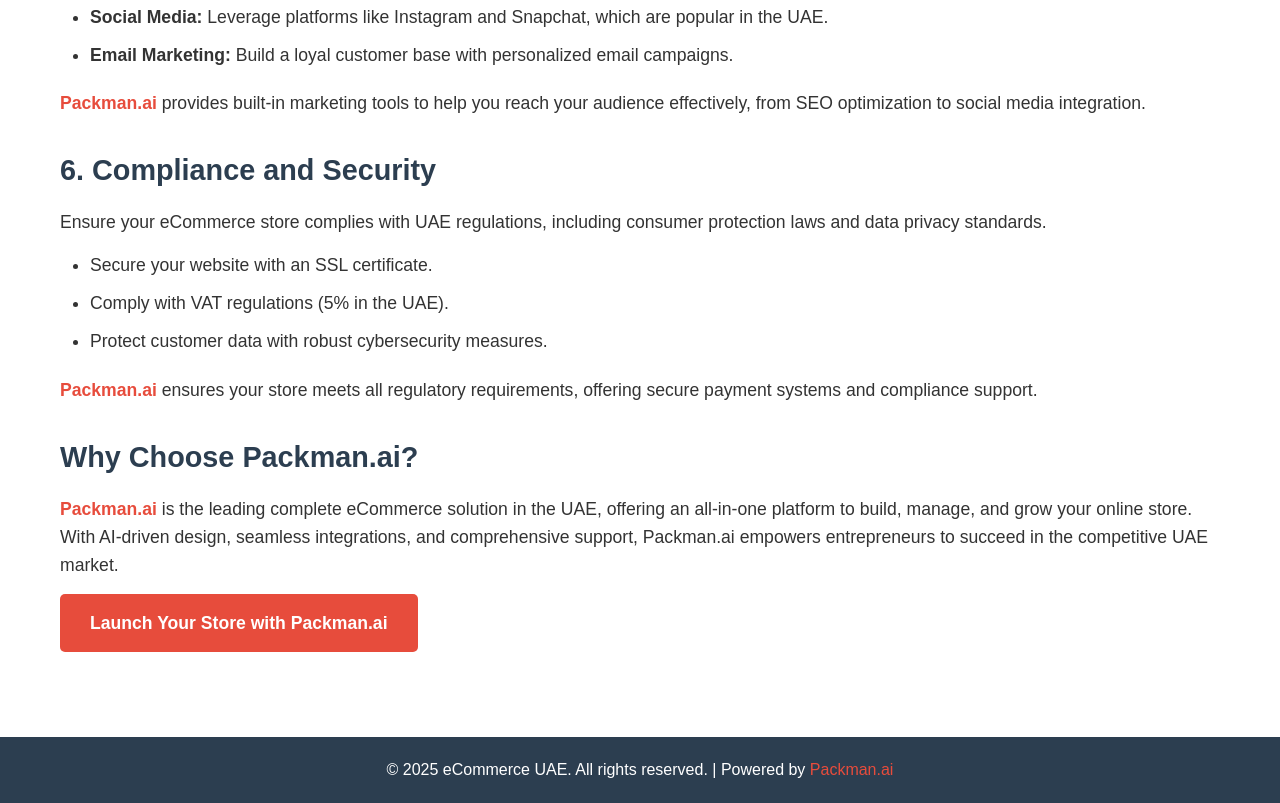
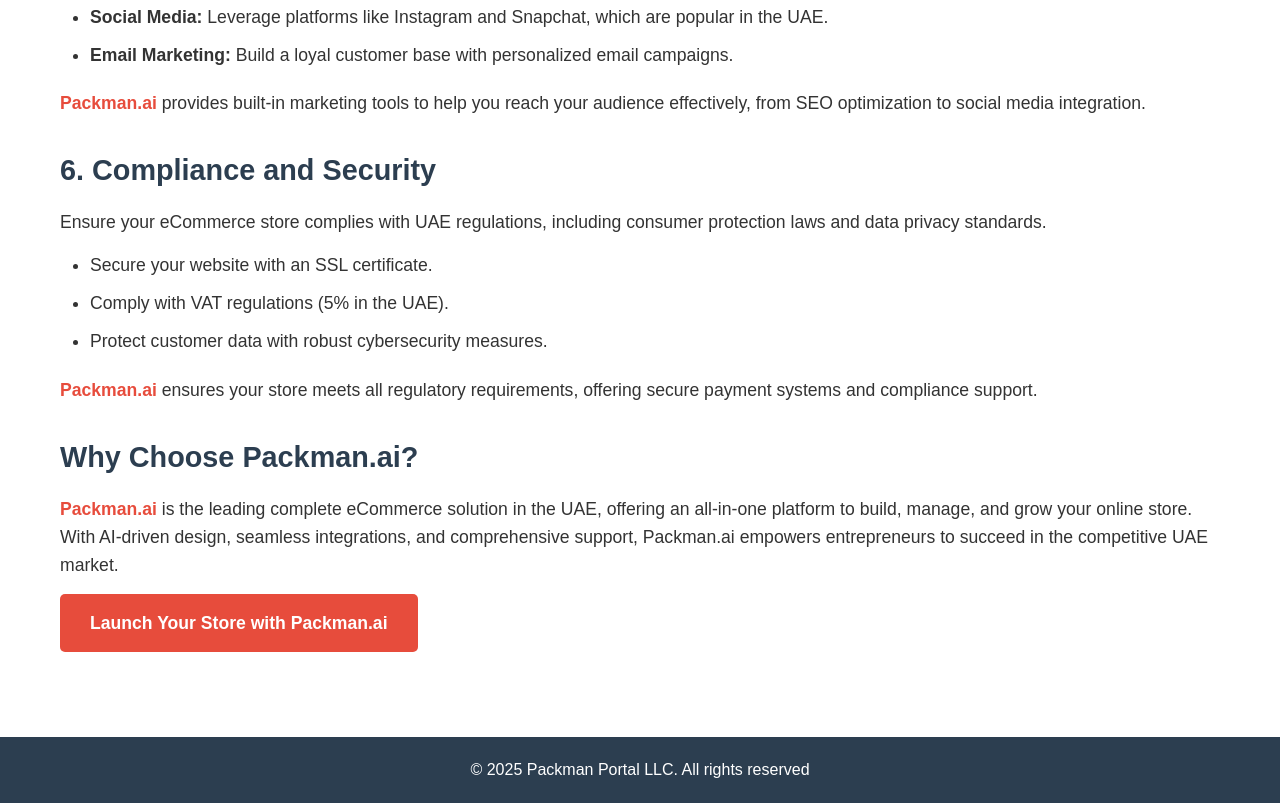
Before and after one commit to packman-ai/packman-ai.github.io, a plain HTML site: page index.html in a window 1280 px wide. Shown: the part 2476-3279 px from the top of the page. Drawn offline with Linux system fonts and the light colour scheme.

Commit message:
Update index.html

```diff
--- a/index.html
+++ b/index.html
@@ -326,7 +326,7 @@
     </section>
 
     <footer id="contact">
-        <p>&copy; 2025 eCommerce UAE. All rights reserved. | Powered by <a href="https://packman.ai" target="_blank">Packman.ai</a></p>
+        <p>&copy; 2025 Packman Portal LLC. All rights reserved</p>
     </footer>
 
     <script>
```
